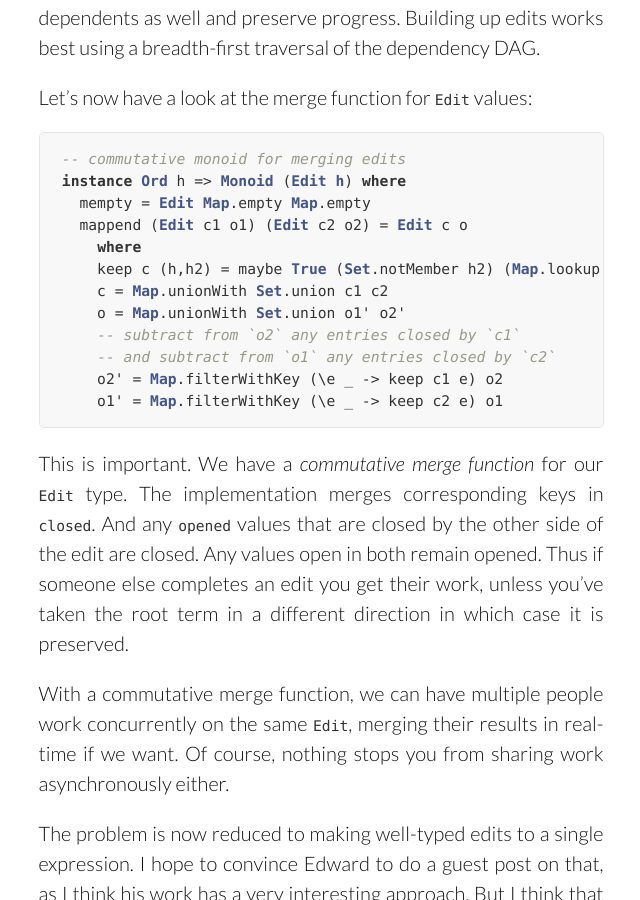
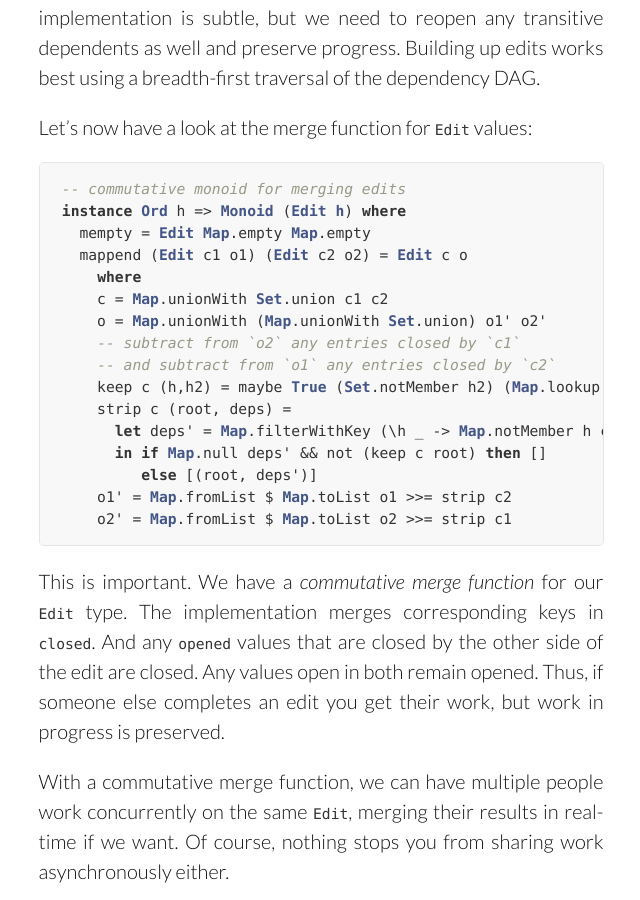
Before and after one commit to unisonweb/oldblog, a Jekyll site: the page built from _posts/2015-06-12-editing.markdown, in a window 1280 px wide and 900 px high, scrolled down 12087 px. Shown: the whole window, without its empty margins (319-959 px from the left). Built offline with Jekyll 4.4.1, drawn with Linux system fonts in a browser that asks for light colours; comment, search, counter and statistics services are not loaded; some of the changed text lies outside the part shown.

Commit message:
Update 2015-06-12-editing.markdown

````diff
--- a/_posts/2015-06-12-editing.markdown
+++ b/_posts/2015-06-12-editing.markdown
@@ -88,19 +88,19 @@
 ```Haskell
 data Edit h =
   Edit { closed :: Map h (Set h)
-       , opened :: Map (h,h) (Set h) }
+       , opened :: Map (h,h) (Map h (Set h)) }
 ```
 
 The `h` parameter is meant to be suggestive of 'hash', but we're actually parametric in the thing being edited and will assume as little about it as possible.
 
-An `Edit` has two parts, a 'closed' portion, and an 'opened' portion. The closed portion is a mapping from old hash to new hash(es). This is the completed portion of the edit, and the values in `closed` can be added incrementally to the code store (or not) where they are available to anyone. The 'scope' we talked about earlier is just the keys of `opened`:
+An `Edit` has two parts, a 'closed' portion, and an 'opened' portion. The closed portion is a mapping from old hash to new hash(es). This is the completed portion of the edit, and the values in `closed` can be added incrementally to the code store (or not) where they are available to anyone. The 'scope' we talked about earlier is just the keys of `closed`:
 
 ```Haskell
 scope :: Edit h -> Set h
 scope = Map.keysSet . closed
 ```
 
-Each hash in `closed` maps not to one hash but a `Set` of them. Why is that? Well, generally the `Set` will have a single element, but when merging two `Edit` values, we may have disagreement about how to upgrade a particular hash. You might call this a 'conflict', but it's not really. If a key in `opened` has multiple values, the `Edit` is merely specifying that a hash has more than one possible future. Of course, we can decide at any point later that we're actually only interested in one of these possible futures, but that's not the concern of the `Edit` data type, just an operation we can perform on an `Edit`:
+Each hash in `closed` maps not to one hash but a `Set` of them. Why is that? Well, generally the `Set` will have a single element, but when merging two `Edit` values, we may have disagreement about how to upgrade a particular hash. You might call this a 'conflict', but it's not really. If a key in `closed` has multiple values, the `Edit` is merely specifying that a hash has more than one possible future. Of course, we can decide at any point later that we're actually only interested in one of these possible futures, but that's not the concern of the `Edit` data type, just an operation we can perform on an `Edit`:
 
 ```Haskell
 resolve :: Ord h => (Set h -> h) -> h -> Edit h -> Edit h
@@ -149,7 +149,7 @@
 
 When an open term like `wrangle'` has no further dependents to update, we can close it, adding its mapping to the `closed` part of the `Edit`. But notice that we get to choose what dependents to update. Perhaps we want to edit `wrangle`, but realize we don't care about updating `wrangleUser`. That is perfectly fine! There is no need to do a "complete codebase upgrade" if we don't want.
 
-Now we can understand the `Map (h,h) (Set h)` used to represent the `opened` portion of the `Edit`. In our example, there would be an entry `((wrangle, wrangle'), {wrangleUser'})`. It is keyed by the `(old,new)` hash for the term that is open, and the `Set h` is any immediate dependents. Interacting with the edit just modifies this `opened` portion in predictable ways.
+Now we can understand the `Map (h,h) (Map h (Set h))` used to represent the `opened` portion of the `Edit`. In our example, there would be an entry `((wrangle, wrangle'), { wrangleUser : {wrangleUser'}}`. It is keyed by the `(old,new)` hash for the term that is open, and the `Map h (Set h)` is any immediate dependents and any in-progress updates to those dependents. Interacting with the edit just modifies this `opened` portion in predictable ways.
 
 The `Edit` data type has no opinion on what sort of UX to expose for all this. But I'll mention a couple ideas:
 
@@ -166,16 +166,20 @@
   mempty = Edit Map.empty Map.empty
   mappend (Edit c1 o1) (Edit c2 o2) = Edit c o
     where
-    keep c (h,h2) = maybe True (Set.notMember h2) (Map.lookup h c)
     c = Map.unionWith Set.union c1 c2
-    o = Map.unionWith Set.union o1' o2'
+    o = Map.unionWith (Map.unionWith Set.union) o1' o2'
     -- subtract from `o2` any entries closed by `c1`
     -- and subtract from `o1` any entries closed by `c2`
-    o2' = Map.filterWithKey (\e _ -> keep c1 e) o2
-    o1' = Map.filterWithKey (\e _ -> keep c2 e) o1
+    keep c (h,h2) = maybe True (Set.notMember h2) (Map.lookup h c)
+    strip c (root, deps) =
+      let deps' = Map.filterWithKey (\h _ -> Map.notMember h c) deps
+      in if Map.null deps' && not (keep c root) then []
+         else [(root, deps')]
+    o1' = Map.fromList $ Map.toList o1 >>= strip c2
+    o2' = Map.fromList $ Map.toList o2 >>= strip c1
 ```
 
-This is important. We have a _commutative merge function_ for our `Edit` type. The implementation merges corresponding keys in `closed`. And any `opened` values that are closed by the other side of the edit are closed. Any values open in both remain opened. Thus if someone else completes an edit you get their work, unless you've taken the root term in a different direction in which case it is preserved.
+This is important. We have a _commutative merge function_ for our `Edit` type. The implementation merges corresponding keys in `closed`. And any `opened` values that are closed by the other side of the edit are closed. Any values open in both remain opened. Thus, if someone else completes an edit you get their work, but work in progress is preserved.
 
 With a commutative merge function, we can have multiple people work concurrently on the same `Edit`, merging their results in real-time if we want. Of course, nothing stops you from sharing work asynchronously either.
 
````
